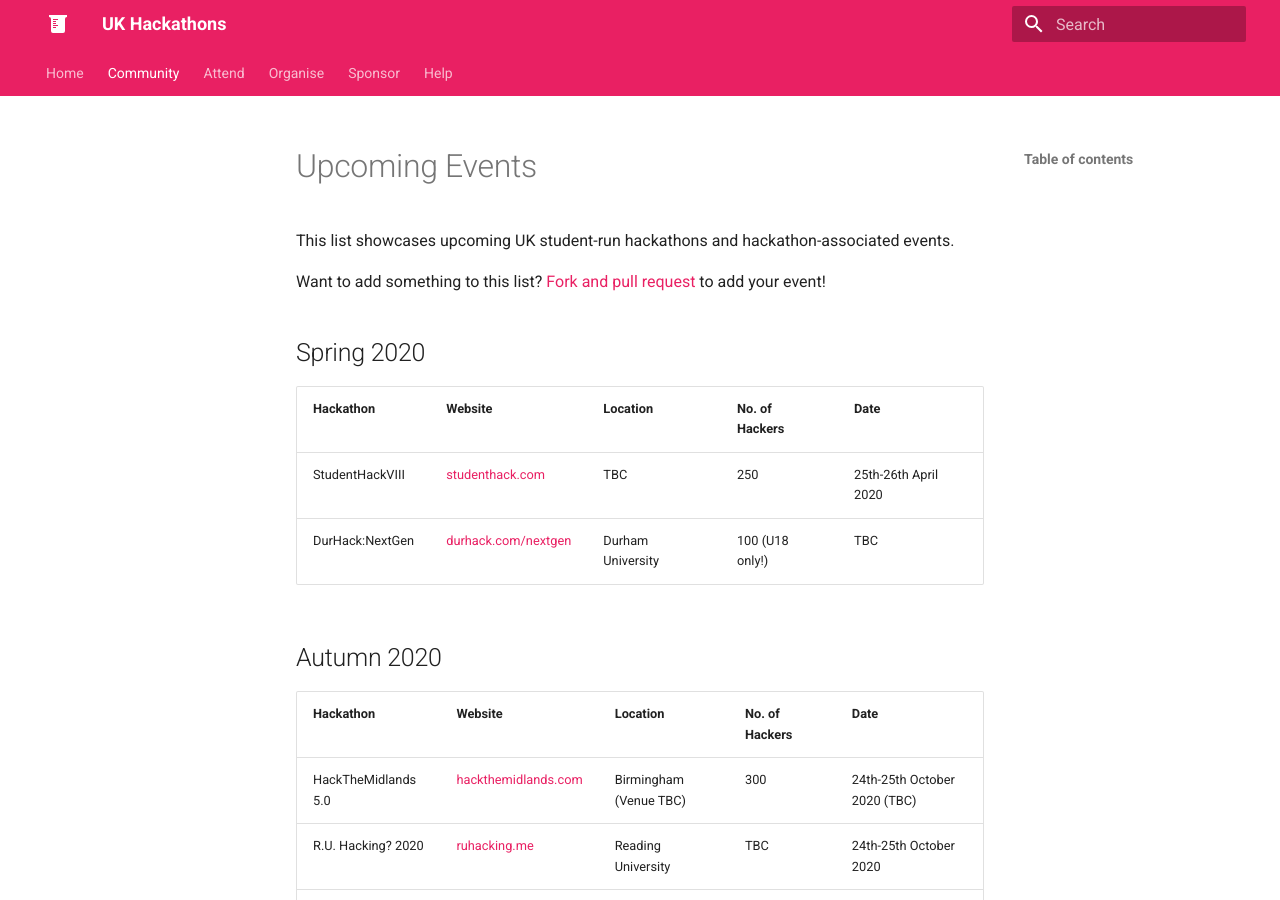
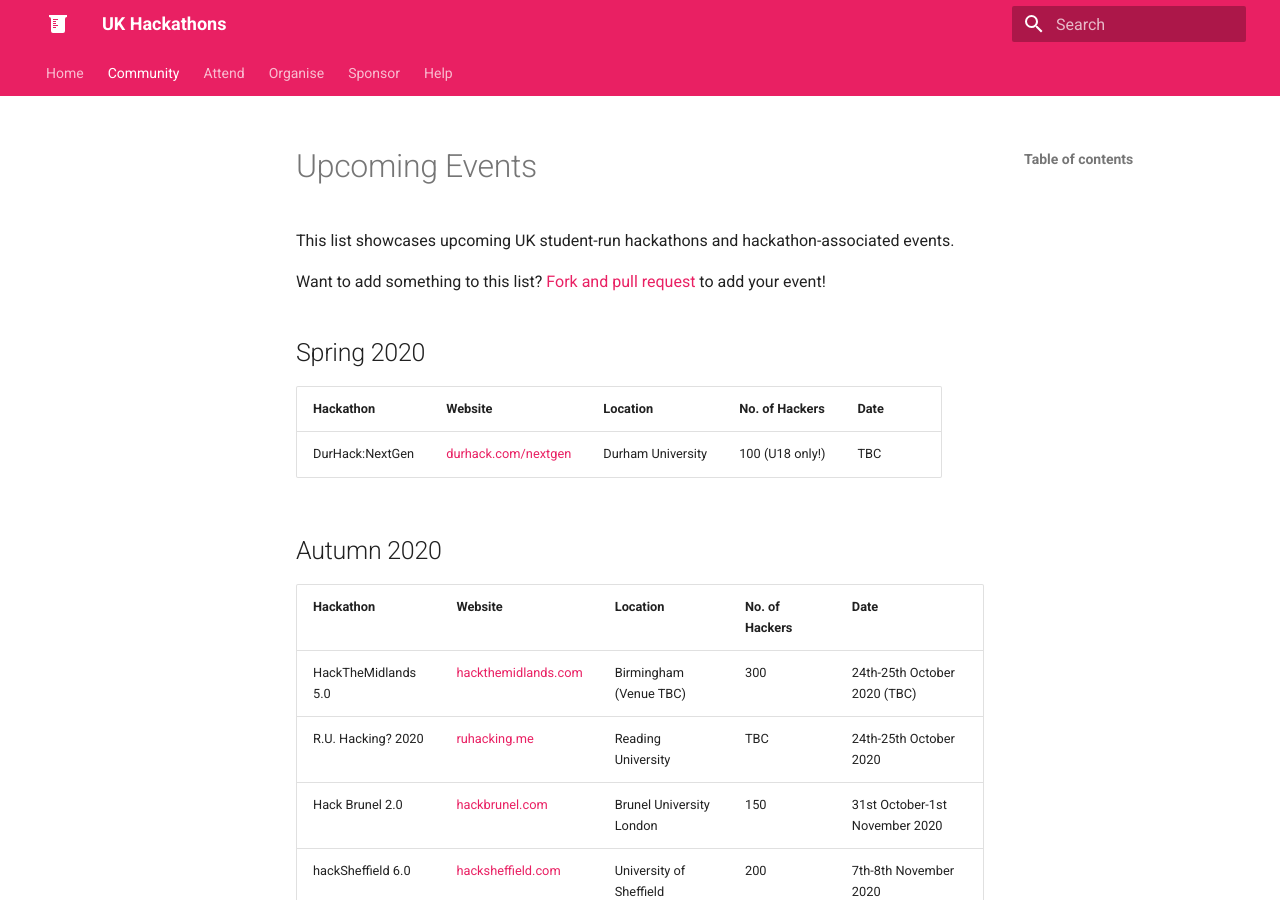
Before and after one commit to Athons/wiki, an MkDocs documentation site: the page built from docs/events/list.md, in a window 1280 px wide and 900 px high. Built offline with MkDocs 1.6.1 and Material for MkDocs 9.7.7, drawn with Linux system fonts in a browser that asks for light colours; nearby versions of some CDN libraries; some of the changed text lies outside the part shown.

Commit message:
Move StudentHack to previous events (#194)

```diff
--- a/docs/events/list.md
+++ b/docs/events/list.md
@@ -7,7 +7,6 @@
 
 |Hackathon        |Website|   Location         |No. of Hackers|Date|
 |-----------------|-------|--------------------|--------------|----|
-| StudentHackVIII | [studenthack.com](https://www.studenthack.com/) | TBC | 250 | 25th-26th April 2020 |
 | DurHack:NextGen  | [durhack.com/nextgen](https://durhack.com/nextgen) | Durham University | 100 (U18 only!) | TBC |
 
 
```
Also changed, not shown: other parts of docs/events/list.md (+1 -0 lines).
